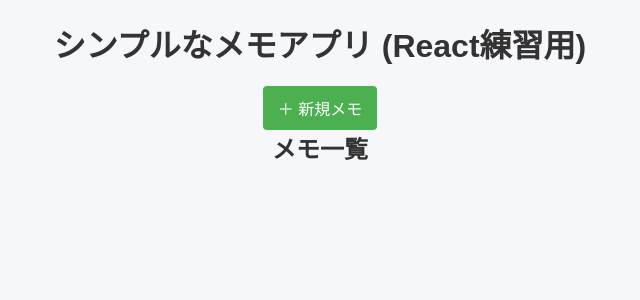
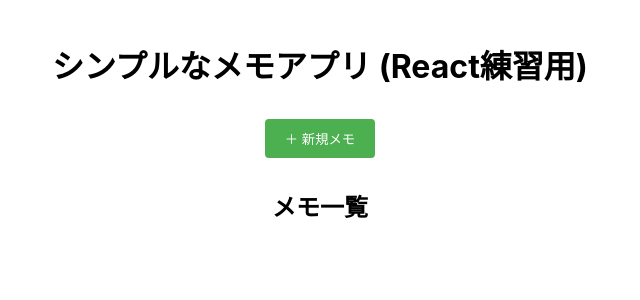
Before and after one commit to pikachu0310/react-practice, a React (Create React App) app: page / in a window 1280 px wide. Shown: the top 300 px of the page, without its empty margins (320-960 px from the left). Built offline with nearby package versions, Linux system fonts and the light colour scheme.

Commit message:
:sparkles: 見た目の調整

```diff
--- a/src/App.css
+++ b/src/App.css
@@ -1,72 +1,49 @@
-* {
-  box-sizing: border-box;
-  margin: 0;
-  padding: 0;
-  font-family: Arial, sans-serif;
-}
-
 .App {
   display: flex;
   flex-direction: column;
   align-items: center;
   padding: 20px;
-  background-color: #f5f7fa;
-  min-height: 100vh;
-}
-
-h1 {
-  color: #333;
-  margin-bottom: 20px;
-  font-size: 2em;
-}
-
-form {
-  display: flex;
-  align-items: center;
-  margin-bottom: 20px;
-}
-
-input[type="text"] {
-  padding: 10px;
-  border: 1px solid #ccc;
-  border-radius: 4px;
-  margin-right: 10px;
-  width: 250px;
-  font-size: 1em;
 }
 
 button {
-  padding: 10px 15px;
+  margin: 10px;
+  padding: 10px 20px;
   background-color: #4caf50;
-  color: #fff;
+  color: white;
   border: none;
   border-radius: 4px;
+  cursor: pointer;
+}
+
+h2 {
+  margin-top: 20px;
+}
+
+ul {
+  list-style: none;
+  padding: 0;
+  max-width: 400px;
+}
+
+li {
+  padding: 10px;
+  background: #eee;
+  margin: 5px 0;
+  border-radius: 4px;
+  cursor: pointer;
+}
+
+input,
+textarea {
+  display: block;
+  width: 100%;
+  margin: 10px 0;
+  padding: 10px;
   font-size: 1em;
-  cursor: pointer;
-  transition: background-color 0.3s;
+  border-radius: 4px;
+  border: 1px solid #ddd;
 }
 
 button:hover {
   background-color: #45a049;
 }
-
-h2 {
-  color: #333;
-  margin-bottom: 10px;
-}
-
-ul {
-  list-style-type: none;
-  padding: 0;
-  max-width: 300px;
-}
-
-li {
-  background-color: #ffffff;
-  border: 1px solid #ddd;
-  padding: 10px;
-  margin-bottom: 8px;
-  border-radius: 4px;
-  font-size: 1em;
-  color: #555;
-}
```
